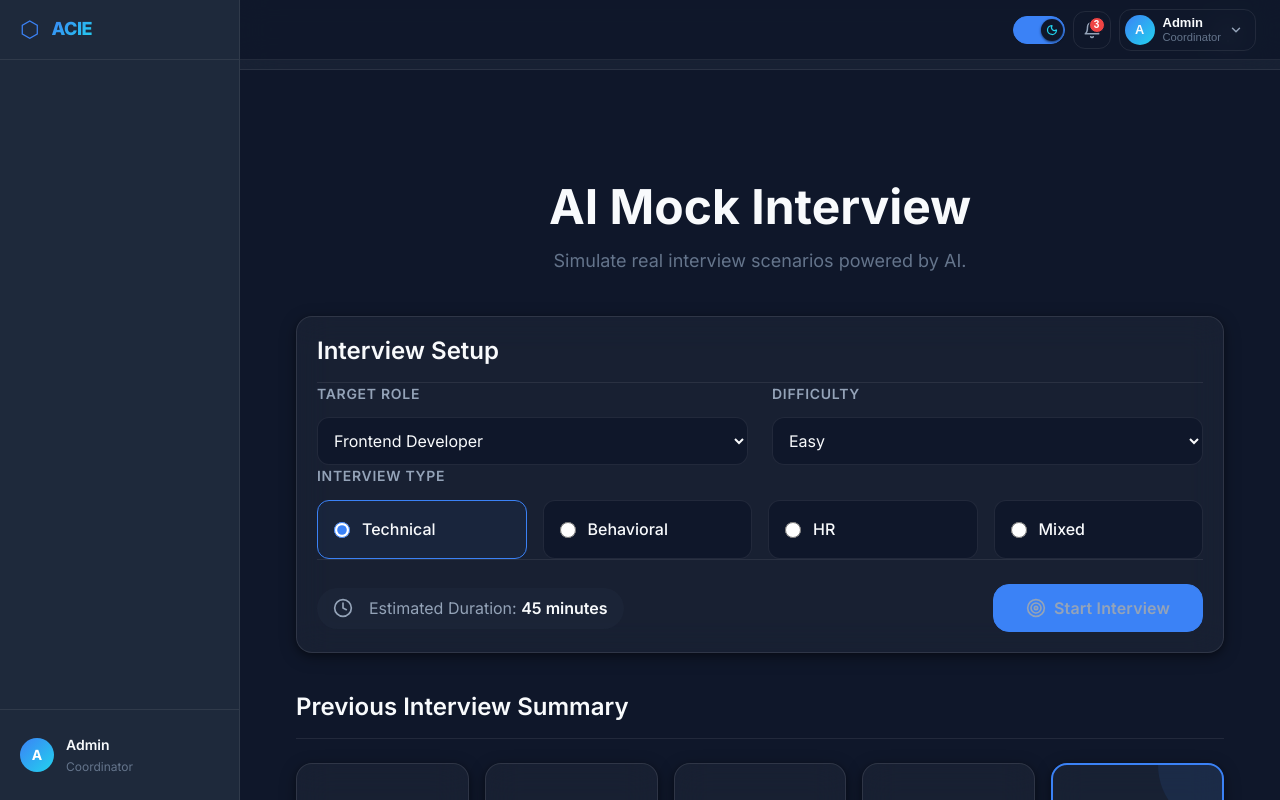
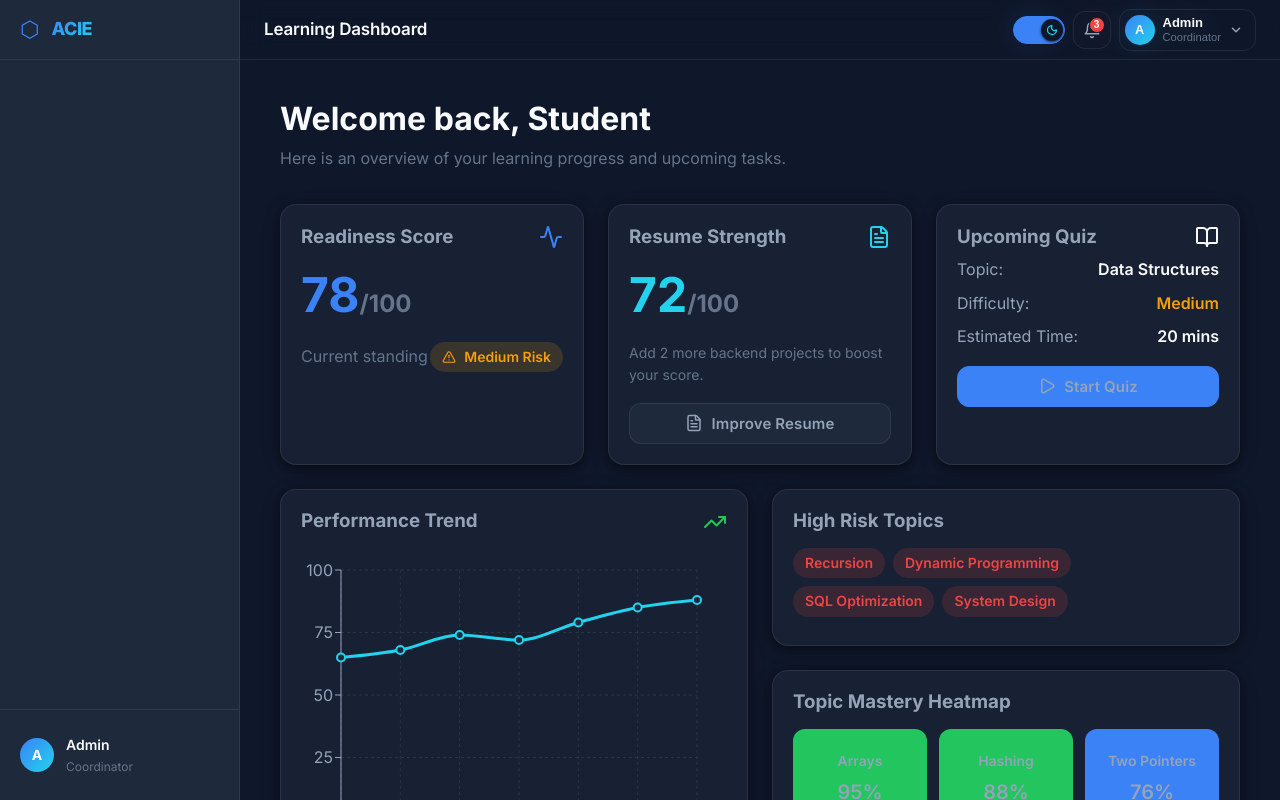
Before and after one commit to ombarmaiya1/-NavKalpana-RICR-NK-0010, a React app in the folder frontend/: page / in a window 1280 px wide. Shown: the top 800 px of the page. Built offline with nearby package versions, Linux system fonts and the light colour scheme; the HTML template or start-up script is replaced by a standard one.

Commit message:
chore: synchronize pulling StudentDashboard main branch into frontend2 and updating App.jsx default routing

```diff
--- a/frontend/src/App.jsx
+++ b/frontend/src/App.jsx
@@ -1,7 +1,8 @@
 import React from 'react';
 import { BrowserRouter as Router, Routes, Route } from 'react-router-dom';
 import { ThemeProvider } from './context/ThemeContext';
-import Navbar from './components/Navbar';
+import Navbar from './layouts/Navbar';
+import Dashboard from './pages/learning/Dashboard';
 import MockInterviewStart from './pages/interview/MockInterviewStart';
 import './index.css';
 
@@ -17,7 +18,8 @@ function App() {
       <Router>
         <Navbar />
         <Routes>
-          <Route path="/" element={<MockInterviewStart />} />
+          <Route path="/" element={<Dashboard />} />
+          <Route path="/mock-interview" element={<MockInterviewStart />} />
         </Routes>
       </Router>
     </ThemeProvider>
```
